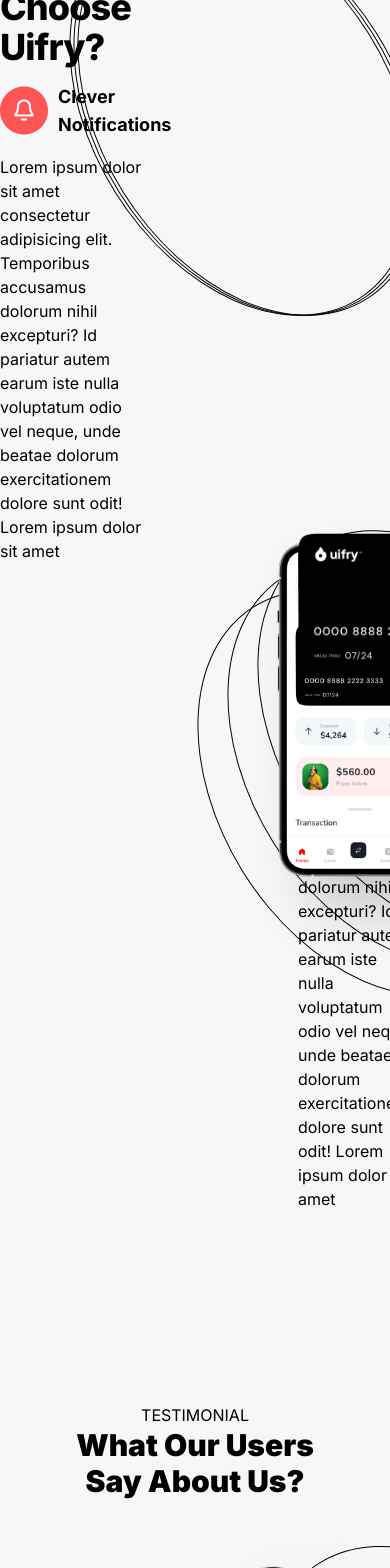
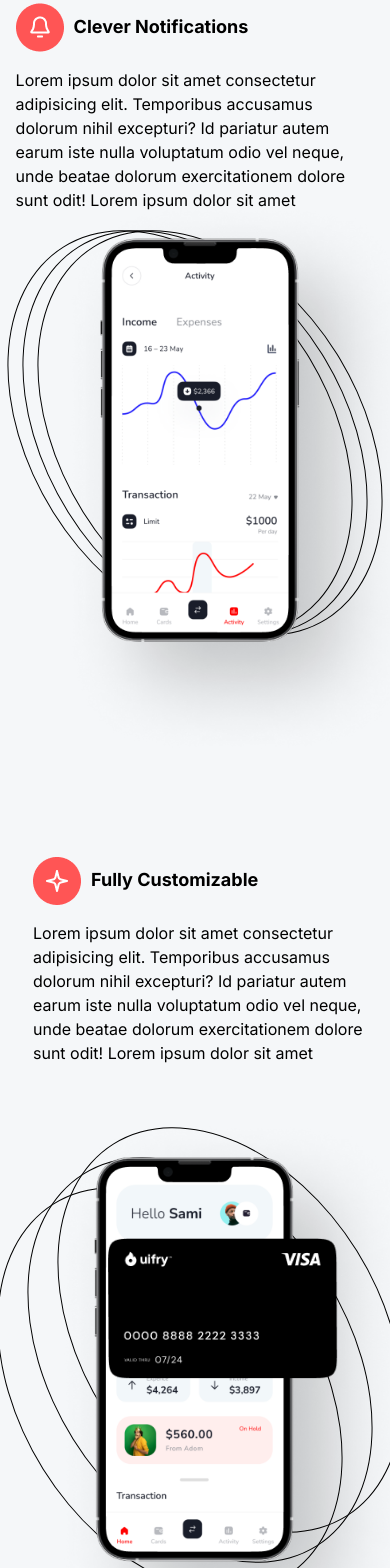
Before and after one commit to pankajkumarphe21/batch-assignment, a Next.js app: page / in a window 390 px wide. Shown: the part 2689-4257 px from the top of the page. Built offline with nearby package versions, Linux system fonts and the light colour scheme.

Commit message:
advantages responsified

```diff
--- a/src/components/Advantages.jsx
+++ b/src/components/Advantages.jsx
@@ -4,11 +4,11 @@ import Image from "next/image";
 const Advantages = () => {
   return (
     <div>
-      <div className="flex relative">
+      <div className="flex relative max-sm:flex-col max-sm:mx-[4vw]">
         <div className="absolute top-[40px] sm:left-[360px] md:left-[460px] lg:left-[620px] xl:left-[740px] w-72 h-64 bg-gradient-to-b blur-lg opacity-75 from-red-600 to-yellow-200 rounded-[200px] max-sm:hidden"></div>
-        <div className="absolute top-[190px] left-[62vw] rounded-[50%] rotate-[58deg] transform -translate-x-1/2 -translate-y-1/2 w-[440px] h-[300px] border-[1px] border-black "></div>
-        <div className="absolute top-[190px] left-[63vw] rounded-[50%] rotate-[58deg] transform -translate-x-1/2 -translate-y-1/2 w-[440px] h-[300px] border-[1px] border-black"></div>
-        <div className="absolute top-[190px] left-[64vw] rounded-[50%] rotate-[58deg] transform -translate-x-1/2 -translate-y-1/2 w-[440px] h-[300px] border-[1px] border-black"></div>
+        <div className="absolute max-sm:top-[510px] max-sm:left-[164px]  top-[190px] left-[62vw] rounded-[50%] rotate-[58deg] transform -translate-x-1/2 -translate-y-1/2 w-[440px] h-[300px] border-[1px] border-black "></div>
+        <div className="absolute max-sm:top-[510px] max-sm:left-[179px] top-[199px] left-[63vw] rounded-[50%] rotate-[58deg] transform -translate-x-1/2 -translate-y-1/2 w-[440px] h-[300px] border-[1px] border-black"></div>
+        <div className="absolute max-sm:top-[510px] max-sm:left-[194px] top-[199px] left-[64vw] rounded-[50%] rotate-[58deg] transform -translate-x-1/2 -translate-y-1/2 w-[440px] h-[300px] border-[1px] border-black"></div>
         <div className="flex flex-col sm:ml-4 md:ml-12 lg:ml-24 xl:ml-32 w-[30%] max-sm:w-[100%]">
           <h6 className="text-red-500">ADVANTAGES</h6>
           <h1 className="text-4xl font-extrabold tracking-tight">
@@ -32,7 +32,7 @@ const Advantages = () => {
         </div>
         <div className="relative">
           <Image
-            className="ml-[243px] mt-[-55px]"
+            className="ml-[243px] max-sm:mt-[-15px] max-sm:ml-[43px] mt-[-55px]"
             src="/images/iPhone-13-Pro-Front(3).png"
             alt="Hi"
             height={180}
@@ -42,14 +42,14 @@ const Advantages = () => {
       </div>
       <div className="flex relative">
       <div className="absolute top-[40px] sm:left-[160px] md:left-[180px] lg:left-[200px] xl:left-[220px] w-72 h-64 bg-gradient-to-b blur-lg opacity-75 max-sm:hidden from-red-600 to-yellow-200 rounded-[200px]"></div>
-        <div className="absolute top-[230px] left-[370px] rounded-[50%] rotate-[58deg] transform -translate-x-1/2 -translate-y-1/2 w-[440px] h-[300px] border-[1px] border-black "></div>
-        <div className="absolute top-[200px] left-[400px] rounded-[50%] rotate-[58deg] transform -translate-x-1/2 -translate-y-1/2 w-[440px] h-[300px] border-[1px] border-black"></div>
-        <div className="absolute top-[170px] left-[430px] rounded-[50%] rotate-[58deg] transform -translate-x-1/2 -translate-y-1/2 w-[440px] h-[300px] border-[1px] border-black"></div>
+        <div className="absolute max-sm:top-[630px] max-sm:left-[170px] top-[230px] left-[370px] rounded-[50%] rotate-[58deg] transform -translate-x-1/2 -translate-y-1/2 w-[440px] h-[300px] border-[1px] border-black "></div>
+        <div className="absolute max-sm:top-[600px] max-sm:left-[200px] top-[200px] left-[400px] rounded-[50%] rotate-[58deg] transform -translate-x-1/2 -translate-y-1/2 w-[440px] h-[300px] border-[1px] border-black"></div>
+        <div className="absolute max-sm:top-[570px] max-sm:left-[230px] top-[170px] left-[430px] rounded-[50%] rotate-[58deg] transform -translate-x-1/2 -translate-y-1/2 w-[440px] h-[300px] border-[1px] border-black"></div>
         <div className="relative">
-        <Image className="ml-[243px] mt-[-55px]" src='/images/iPhone-13-Pro-Front(4).png' alt='Hi' height={180} width={360} />
-        <Image className="relative ml-[298px] mt-[-442px] hover:scale-[1.01]" src='/images/Group.png' alt='Hi' height={130} width={230} />
+        <Image className="ml-[243px] mt-[-55px] max-sm:mt-[355px] max-sm:ml-[53px]" src='/images/iPhone-13-Pro-Front(4).png' alt='Hi' height={180} width={360} />
+        <Image className="relative max-sm:ml-[108px] ml-[298px] mt-[-442px] hover:scale-[1.01]" src='/images/Group.png' alt='Hi' height={130} width={230} />
       </div>
-      <div className="flex flex-col sm:ml-4 md:ml-12 lg:ml-24 xl:ml-32 w-[30%]">
+      <div className="flex flex-col max-sm:ml-[-380px] ml-24 max-sm:w-[90%] w-[30%]">
         <div className="flex items-center mb-4 mt-24">
           <Image
             src="/images/Group 35899(1).png"
--- a/src/components/Testimonial.jsx
+++ b/src/components/Testimonial.jsx
@@ -3,7 +3,7 @@ import Image from 'next/image'
 
 const Testimonial = () => {
   return (
-    <div className='relative pt-48 flex flex-col items-center'>
+    <div className='relative pt-48 max-sm:pt-64 flex flex-col items-center'>
         <h6>TESTIMONIAL</h6>
         <h3 className='text-3xl font-[1000]'>What Our Users</h3>
         <h3 className='text-3xl font-[1000]'>Say About Us?</h3>
```
